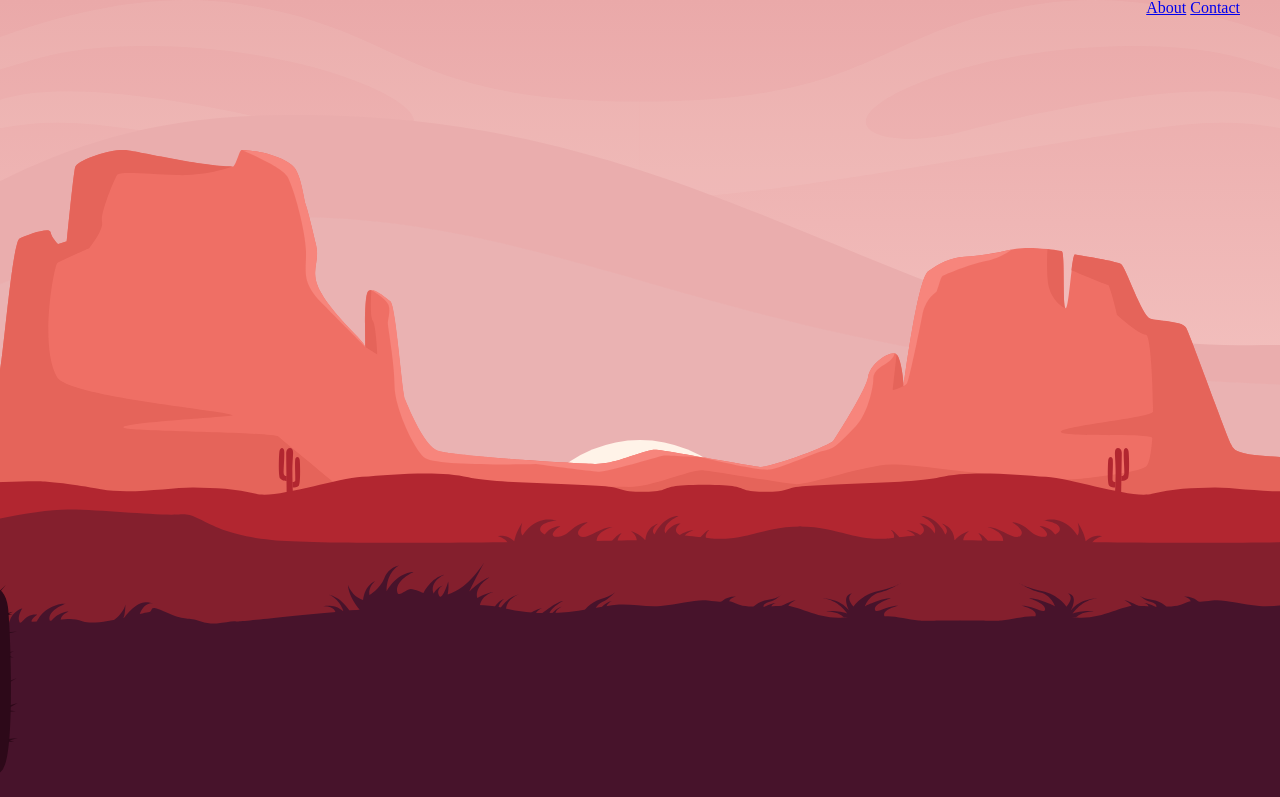
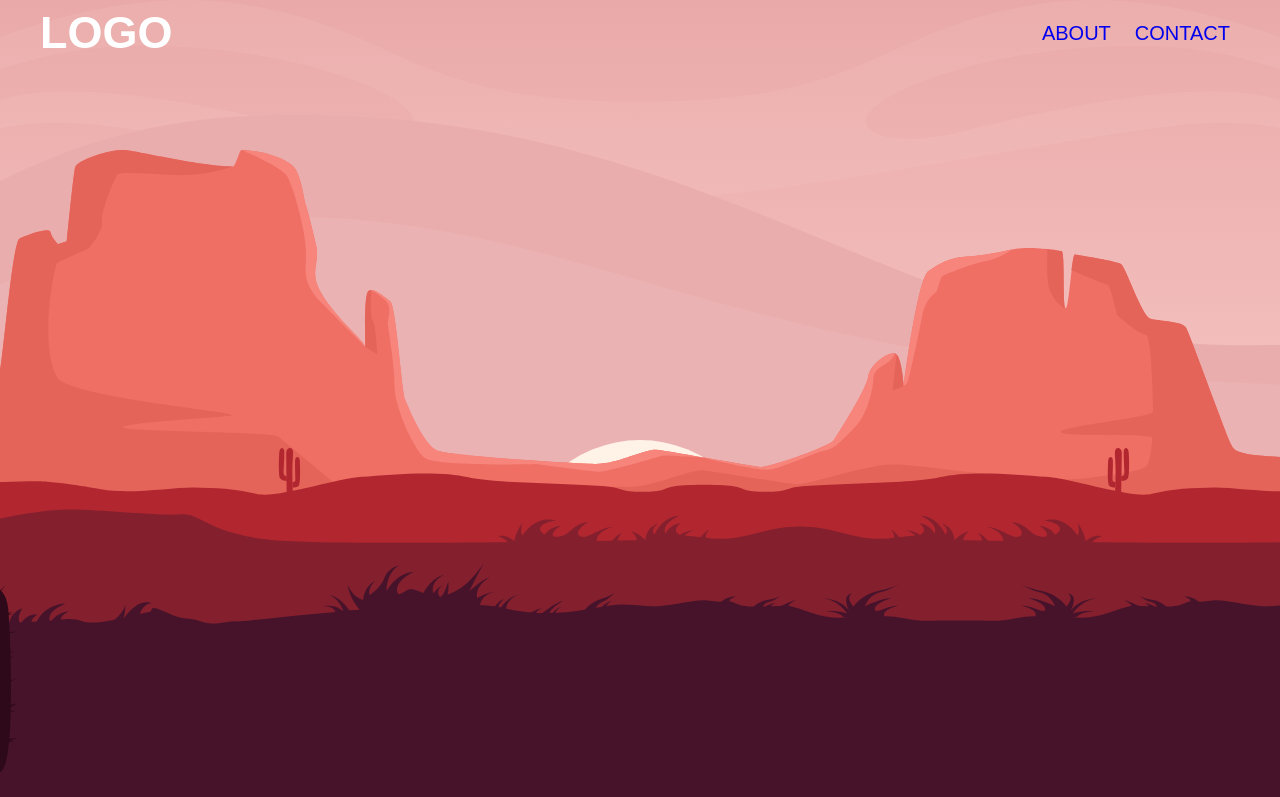
Before and after one commit to mememoomoo/cal-jr-logistics, a plain HTML site: page index.html in a window 1280 px wide. Shown: the top 797 px of the page. Drawn offline with Linux system fonts and the light colour scheme.

Commit message:
Font Face
Added Raleway font face to files. Adjusted Logo and Nav.

```diff
--- a/assets/css/style.css
+++ b/assets/css/style.css
@@ -1,3 +1,20 @@
+@font-face {
+    font-family: 'Raleway-Black';
+    src: url('../fonts/Raleway-Black.ttf') format('ttf');
+    font-weight: 900
+}
+
+@font-face {
+    font-family: 'Raleway-Medium';
+    src: url('../fonts/Raleway-Medium.ttf') format('ttf');
+    font-weight: 400
+}
+
+@font-face {
+    font-family: 'Raleway';
+    src: url('../fonts/Raleway-VariableFont_wght.ttf') format('ttf');
+}
+
 /* Responsive Container */
 .document-container {
     width: 1200px;
@@ -180,6 +197,7 @@
 
 /* Navigation Section */
     .navigation-bar {
+        z-index: 100;
         width: 100%;
         background-color: transparent;
         height: 60px;
@@ -196,21 +214,69 @@
         flex: 50%;
         display: flex;
         justify-content: flex-start;
+        align-items: center;
+        height: auto;
+        width: 200px;
+        margin-top: 10px;
+        margin-bottom: 10px
+    }
+
+    .logo-container p {
+        font-family: 'Raleway-Black', sans-serif;
+        font-weight: 900;
+        font-size: 45px;
+        color: #fff;
+        text-transform: uppercase
     }
 
     .menu-container {
+        z-index: 101;
         order: 2;
         flex: 50%;
         display: flex;
         justify-content: flex-end;
+        align-items: center;
     }
 
     .menu-container nav ol li {
         display: inline-block;
     }
 
+    .menu-container nav ol li a {
+        z-index: 200000000000000000;
+        font-family: 'Raleway-Medium', sans-serif;
+        font-weight: 400;
+        font-size: 20px;
+        width: 200px;
+        margin: 10px;
+        text-transform: uppercase;
+        text-decoration: none;
+    }
+
 /* End Navigation Section */
+
+/* About Section */
+    .about-section {
+        background: linear-gradient(-35deg, #002366, #0F52BA, #D83A56, #FF616D);
+        background-size: 400% 400%;
+        animation: about-gradient 15s ease infinite;
+        width: 100%;
+        height: 100vh;
+    }
+
+    @keyframes about-gradient {
+        0% {
+            background-postion: 0% 50%;
+        }
+        50% {
+            background-position: 100% 50%;
+        }
+        100% {
+            background-position: 0% 50%
+        }
+    }
 
 .footer-content {
     height: 10000px;
+    background-color: white
 }
--- a/index.html
+++ b/index.html
@@ -20,7 +20,7 @@
             <div class="document-container">
                 <div class="navigation-content-wrap">
                     <div class="logo-container">
-                        <img>
+                        <p>LOGO</p>
                     </div>
                     <div class="menu-container">
                         <nav>
```
Also changed, not shown: assets/fonts/Raleway-Black.ttf (added), assets/fonts/Raleway-Medium.ttf (added), assets/fonts/Raleway-VariableFont_wght.ttf (added).
